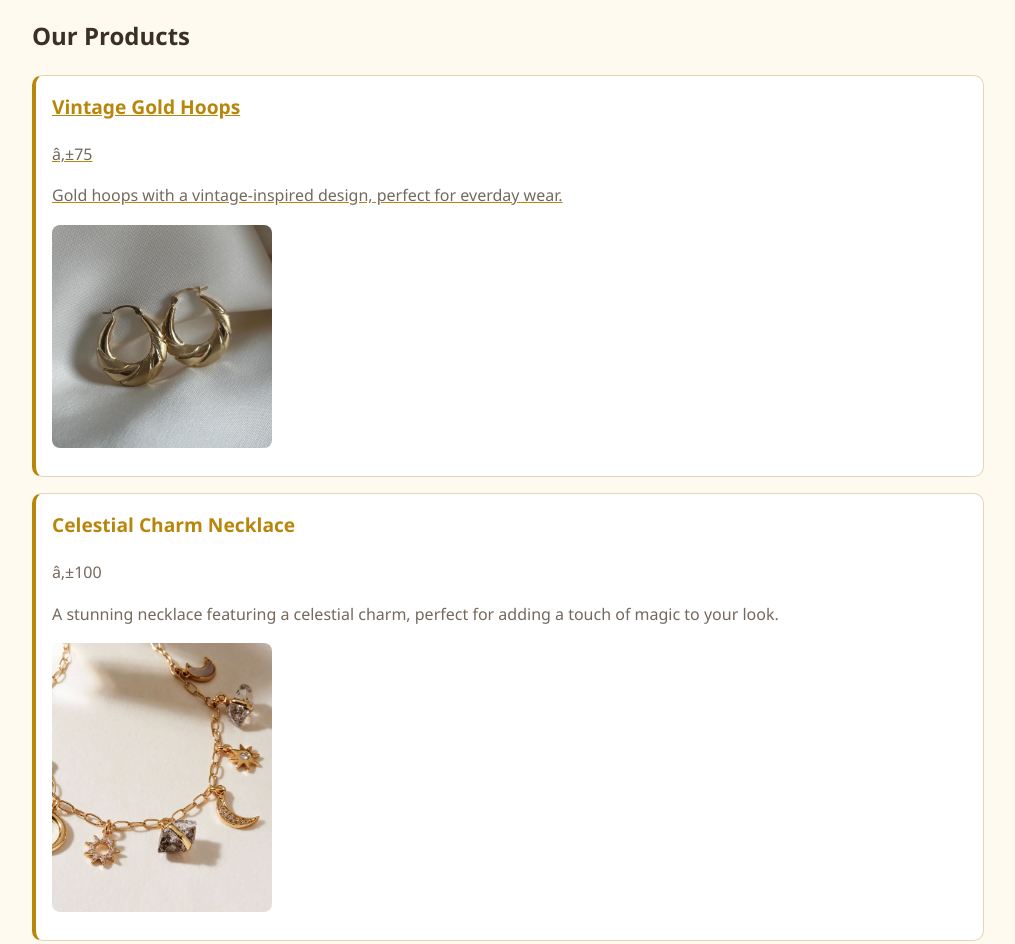
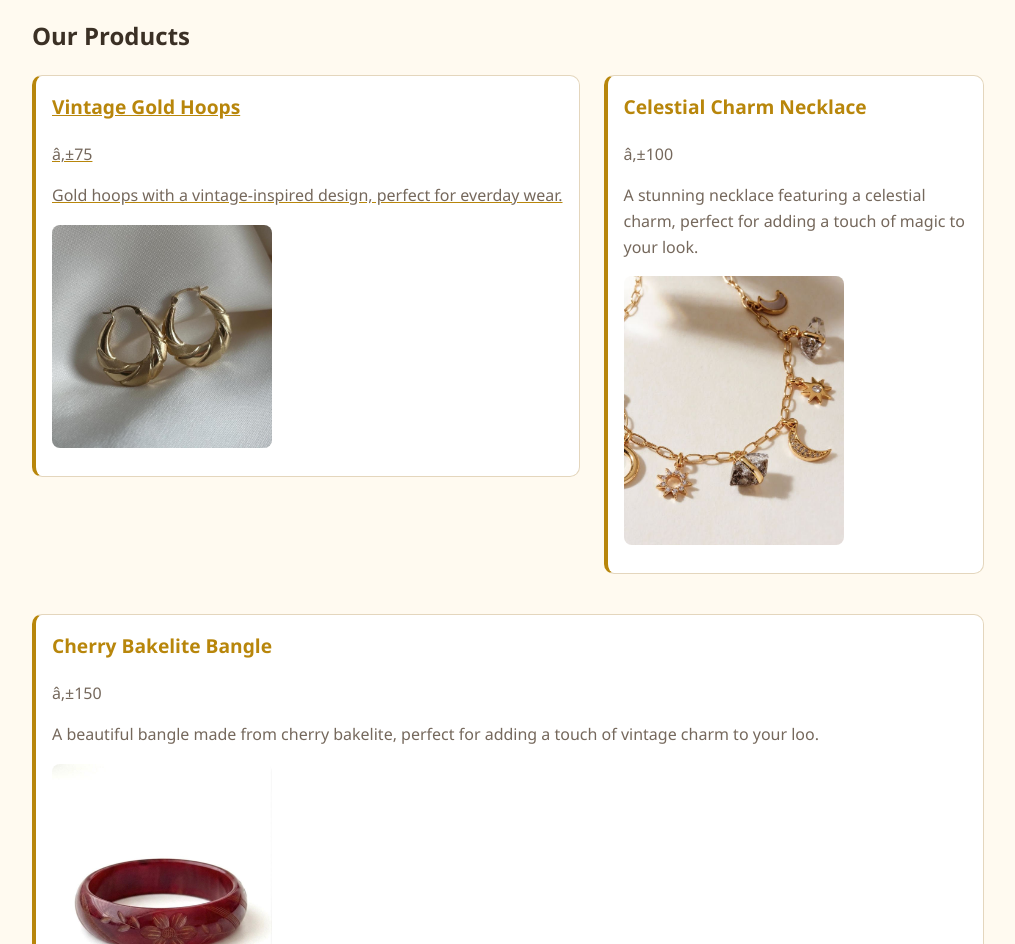
Before and after one commit to laine-pajaron/laineora-by-lalaine, a plain HTML site: page index.html in a window 1280 px wide. Shown: the part 605-1549 px from the top of the page, without its empty margins (132-1147 px from the left). Drawn offline with Linux system fonts and the light colour scheme.

Commit message:
Update product grid

```diff
--- a/index.html
+++ b/index.html
@@ -34,6 +34,7 @@
 
      <h2> Our Products</h2>
 
+     <div class="product-grid">
      <a href="products/vintage-gold-hoops.html">
      <article class="product-card">
            <h3> Vintage Gold Hoops</h3>
@@ -56,6 +57,7 @@
           <p> A beautiful bangle made from cherry bakelite, perfect for adding a touch of vintage charm to your loo.</p>
           <img src= "cherry bakelite bangle.jpg" alt="Cherry Bakelite Bangle">
     </article>
+     </div>
 
      </main>
 
--- a/style.css
+++ b/style.css
@@ -211,12 +211,19 @@ button:hover {
 
 /* ===== 6. Product Cards ===== */
 
+.product-grid {
+    display: flex;
+    flex-wrap: wrap;
+    gap: 24px;
+}
+
 .product-card {
   background: #ffffff;
   border-radius: 10px;
   padding: 16px;
   border-left: 4px solid var(--brand);
   margin-bottom: 16px;
+  flex: 1 1 240px;
 }
 
 .product-card h3 {
```
